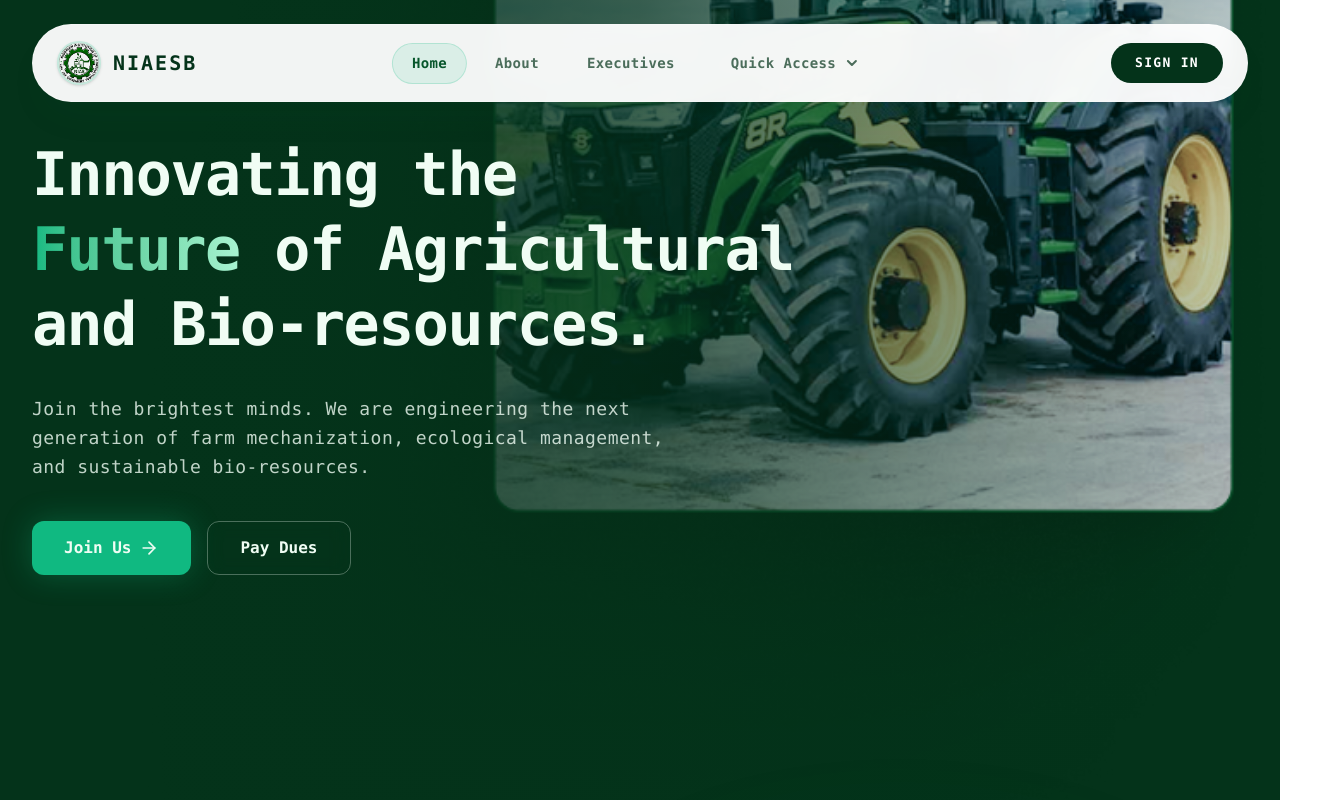
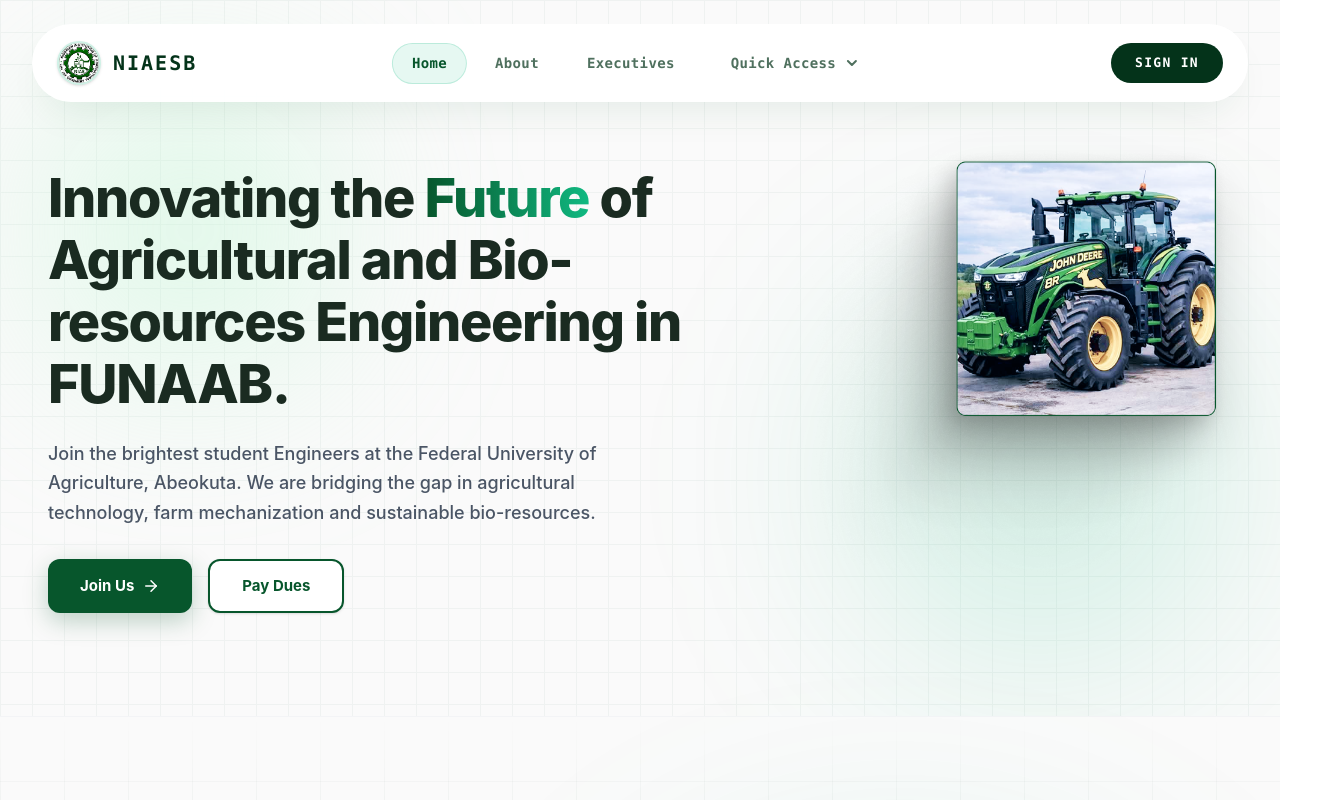
Before and after one commit to NIAESB-FUNAAB/niaesb-funaab, a React (Vite) app: page / in a window 1280 px wide. Shown: the top 800 px of the page, 1332 px wide, since content can reach past the window. Built offline with nearby package versions, Linux system fonts and the light colour scheme.

Commit message:
Revert: revert HeroSection entire layout to initial

```diff
--- a/src/components/landing/HeroSection.jsx
+++ b/src/components/landing/HeroSection.jsx
@@ -1,120 +1,100 @@
 import { motion } from 'framer-motion';
 import { FiArrowRight } from 'react-icons/fi';
-import { Link } from 'react-router-dom';
-// Replace this with your actual image path
-import landingImage from '../../assets/landing/hero.png';
-
-const MotionLink = motion(Link);
+import tractorImg from '../../assets/landing/hero.png';
 
 const HeroSection = () => {
   const containerVariants = {
     hidden: { opacity: 0 },
     visible: {
       opacity: 1,
-      transition: { staggerChildren: 0.2, delayChildren: 0.4 },
+      transition: { staggerChildren: 0.15, delayChildren: 0.1 },
     },
   };
 
-  const textRevealVariants = {
-    hidden: { opacity: 0, y: 60, scale: 0.95 },
-    visible: { opacity: 1, y: 0, scale: 1, transition: { type: "spring", damping: 20, stiffness: 100, duration: 1 } },
-  };
-
-  const blurInVariants = {
-    hidden: { opacity: 0, filter: "blur(15px)", y: 20 },
-    visible: { opacity: 1, filter: "blur(0px)", y: 0, transition: { duration: 1, ease: "easeOut" } }
-  };
-
-  const buttonGroupVariants = {
-    hidden: { opacity: 0, scale: 0.8, y: 20 },
-    visible: { opacity: 1, scale: 1, y: 0, transition: { type: "spring", damping: 12, stiffness: 150 } }
+  const itemVariants = {
+    hidden: { opacity: 0, y: 20 },
+    visible: { opacity: 1, y: 0, transition: { duration: 0.5, ease: "easeOut" } },
   };
 
   return (
-    // Keeping the layout structure that fixed the overlap
-    <section className="relative w-full pt-48 pb-24 lg:pt-0 lg:h-[100vh] lg:flex lg:items-center overflow-hidden bg-[#04331A]">
+    <section className="relative bg-[#FAFAFA] pt-32 pb-12 lg:pt-40 lg:pb-24 overflow-hidden border-b border-gray-100">
 
-      {/* Reverted to Static Image Background */}
-      <motion.div
-        initial={{ opacity: 0, scale: 1.05 }}
-        animate={{ opacity: 1, scale: 1 }}
-        transition={{ duration: 1.5, ease: "easeOut" }}
-        className="absolute top-0 left-0 w-full h-full z-0"
-      >
-        <img
-          src={landingImage}
-          alt="Agricultural Bio-resources"
-          className="w-full h-full object-cover object-center opacity-80"
-        />
-      </motion.div>
+      {/*Engineering Background */}
+      <div className="absolute inset-0 z-0 opacity-[0.04]"
+           style={{ backgroundImage: 'linear-gradient(#07562C 1px, transparent 1px), linear-gradient(90deg, #07562C 1px, transparent 1px)', backgroundSize: '32px 32px' }}>
+      </div>
 
-      {/* Standard Gradient Overlay */}
-      <div className="absolute top-0 left-0 w-full h-full bg-gradient-to-r from-[#04331A]/95 via-[#04331A]/70 to-transparent z-10" />
+      {/* Glows */}
+      <div className="absolute top-20 left-10 w-[300px] h-[300px] rounded-full bg-green-200/40 blur-[90px] pointer-events-none"></div>
+      <div className="absolute bottom-10 right-10 w-[400px] h-[400px] rounded-full bg-[#10B981]/15 blur-[100px] pointer-events-none"></div>
 
-      {/* Inner Container */}
-      <div className="max-w-7xl mx-auto px-6 lg:px-8 relative z-20 w-full">
-        <div className="grid grid-cols-1 lg:grid-cols-12 gap-8">
+      {/* Main Container */}
+      <div className="max-w-7xl mx-auto px-5 sm:px-8 lg:px-12 relative z-10 w-full">
+        <div className="grid grid-cols-1 lg:grid-cols-12 gap-8 lg:gap-12 items-center">
 
+          {/* Left Column*/}
           <motion.div
-            className="lg:col-span-9 text-left flex flex-col items-start"
+            className="lg:col-span-7 text-center lg:text-left flex flex-col items-center lg:items-start"
             variants={containerVariants}
             initial="hidden"
             animate="visible"
           >
-            <div className="overflow-hidden py-2">
-              <motion.h1
-                variants={textRevealVariants}
-                className="font-mono text-4xl md:text-5xl lg:text-6xl font-extrabold tracking-tight text-[#F0FDF4] mb-6 leading-tight"
-              >
-                Innovating the <br className="hidden sm:block" />
-                <span className="text-transparent bg-clip-text bg-gradient-to-r from-[#10B981] to-[#A7F3D0] inline-block">
-                  Future
-                </span> of Agricultural <br className="hidden lg:block"/>
-                and Bio-resources.
-              </motion.h1>
-            </div>
+            <motion.h1
+              variants={itemVariants}
+              className="text-4xl sm:text-5xl lg:text-[54px] font-extrabold tracking-tight text-[#1a2b21] mb-6 leading-[1.15]"
+            >
+              Innovating the <span className="text-transparent bg-clip-text bg-gradient-to-r from-[#07562C] to-[#10B981]">Future</span> of Agricultural and Bio-resources Engineering in FUNAAB.
+            </motion.h1>
 
             <motion.p
-              variants={blurInVariants}
-              className="font-mono text-lg text-[#F0FDF4]/80 mb-10 max-w-2xl leading-relaxed tracking-wide"
+              variants={itemVariants}
+              className="text-base sm:text-lg text-gray-600 mb-8 max-w-2xl leading-relaxed font-medium lg:pr-10"
             >
-              Join the brightest minds. We are engineering the next generation of farm mechanization, ecological management, and sustainable bio-resources.
+              Join the brightest student Engineers at the Federal University of Agriculture, Abeokuta. We are bridging the gap in agricultural technology, farm mechanization and sustainable bio-resources.
             </motion.p>
 
             <motion.div
-              variants={buttonGroupVariants}
-              className="flex flex-col sm:flex-row gap-4 w-full sm:w-auto font-mono"
+              variants={itemVariants}
+              className="flex flex-col sm:flex-row gap-4 w-full sm:w-auto"
             >
-              <MotionLink
-                whileHover={{ scale: 1.05 }}
-                whileTap={{ scale: 0.95 }}
-                to="/auth"
-                className="group relative overflow-hidden inline-flex items-center justify-center gap-2 bg-[#10B981] text-[#F0FDF4] px-8 py-3.5 rounded-xl font-bold text-base transition-all duration-300 shadow-[0_0_30px_rgba(16,185,129,0.3)]"
+              <a
+                href="#join"
+                className="group inline-flex items-center justify-center gap-2 bg-[#07562C] text-white px-8 py-3.5 rounded-xl font-bold text-[15px] hover:bg-[#054020] transition-all duration-300 shadow-[0_8px_25px_rgba(7,86,44,0.25)] hover:shadow-[0_12px_30px_rgba(7,86,44,0.35)] hover:-translate-y-1"
               >
-                <div className="absolute inset-0 w-full h-full bg-gradient-to-r from-transparent via-white/20 to-transparent -translate-x-full group-hover:animate-[shimmer_1.5s_infinite]" />
-                <span>Join Us</span>
-                <FiArrowRight className="text-xl group-hover:translate-x-1 transition-transform" />
-              </MotionLink>
-
-              <MotionLink
-                whileHover={{ scale: 1.05, backgroundColor: "rgba(240,253,244,0.1)" }}
-                whileTap={{ scale: 0.95 }}
-                to="/pay-dues"
-                className="inline-flex items-center justify-center bg-transparent backdrop-blur-sm text-[#F0FDF4] border border-[#F0FDF4]/30 px-8 py-3.5 rounded-xl font-bold text-base transition-all duration-300 hover:border-[#F0FDF4]/60"
+                Join Us
+                <FiArrowRight className="text-lg group-hover:translate-x-1.5 transition-transform" />
+              </a>
+              <a
+                href="#pay-dues"
+                className="inline-flex items-center justify-center bg-white text-[#07562C] border-2 border-[#07562C] px-8 py-3.5 rounded-xl font-bold text-[15px] hover:bg-green-50 transition-all duration-300 shadow-sm hover:-translate-y-0.5"
               >
                 Pay Dues
-              </MotionLink>
+              </a>
+            </motion.div>
+          </motion.div>
+
+          {/* Right Column*/}
+          <motion.div
+            className="lg:col-span-5 flex justify-center lg:justify-end relative mt-8 lg:mt-0"
+            initial={{ opacity: 0, y: 30 }}
+            animate={{ opacity: 1, y: 0 }}
+            transition={{ duration: 0.8, delay: 0.3, ease: "easeOut" }}
+          >
+            <motion.div
+              animate={{ y: [0, -15, 0] }}
+              transition={{ duration: 4, repeat: Infinity, ease: "easeInOut" }}
+              className="relative w-full max-w-[280px] sm:max-w-[360px] lg:max-w-md"
+            >
+              <img
+                src={tractorImg}
+                alt="Agricultural Engineering Tractor"
+                className="relative w-full h-auto object-contain drop-shadow-2xl rounded-2xl"
+              />
             </motion.div>
           </motion.div>
 
         </div>
       </div>
-
-      <style>{`
-        @keyframes shimmer {
-          100% { transform: translateX(100%); }
-        }
-      `}</style>
     </section>
   );
 };
```
